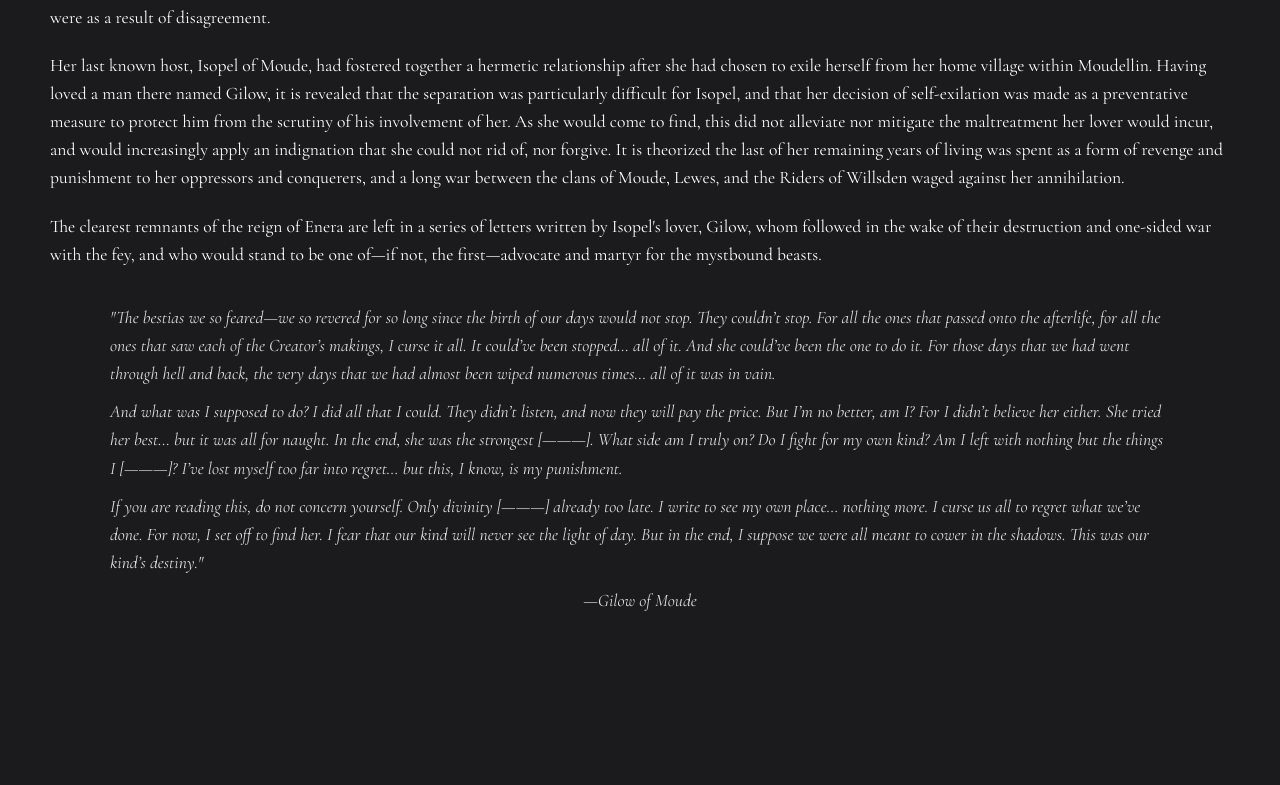
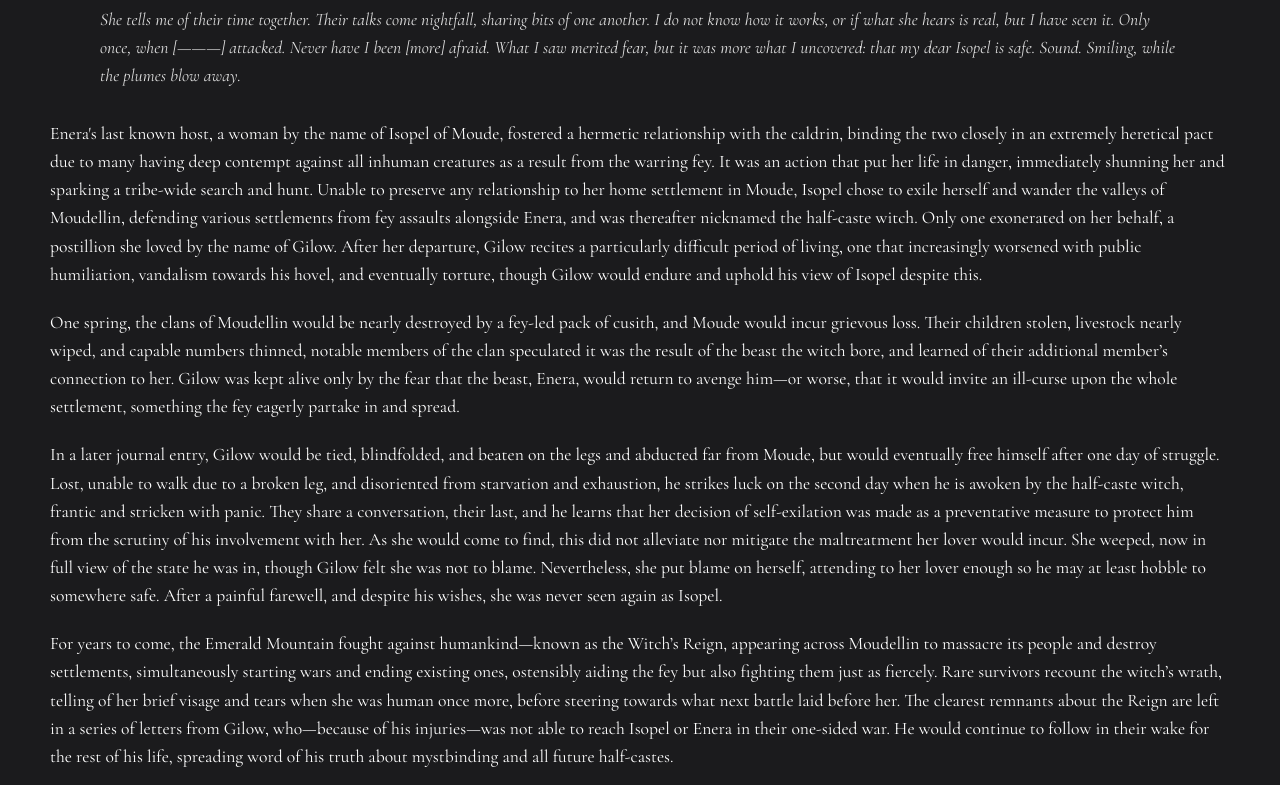
Before and after one commit to Roggru/Rogue-Illustrations, a plain HTML site: page beasts/enera.html in a window 1280 px wide. Shown: the part 896-1681 px from the top of the page. Before the commit the page ends 1567 px from the top, so only its background shows below. Drawn offline with nearby package versions, Linux system fonts and the light colour scheme; a web font is replaced by a local one.

Commit message:
Page content revision

```diff
--- a/beasts/enera.html
+++ b/beasts/enera.html
@@ -42,11 +42,19 @@
             </div>
         </div>
 
-        <p class="passage">Having a remarkable resemblance to mountainous terrain, the caldrin Enera is adorned with massive protrusions and ridges along her back, hindlegs, crest, bridge, and snout. Though once winged, her history had caused a grave injury that burned the majority of her wingspan, leaving her without connective tissue with what remained as nonfunctional, stone-like limbs. Enera also bore radiant myst-green eyes, giving her the title the Emerald Mountain. The beast is one of the earliest documented within the early age of man which has resulted in early contributions—and shaped much of humankind's understanding of beastialkind and their relation to myst, and thus humanity. Little is known about Enera's personal characteristics, much less of her bearer, but few passed tellings during her reign record attempted communications with the then infant province of Moudellin. It is not known what was discussed during this time, but it is speculated that subsequent sightings of Enera and her involvement in her battles with humankind were as a result of disagreement.</p>
+        <p class="passage">Having a remarkable resemblance to mountainous terrain, the caldrin Enera is adorned with massive protrusions and ridges along her back, hindlegs, crest, bridge, and snout. Though once winged, her history had caused a grave injury that burned the majority of her wingspan, leaving her without connective tissue with what remained as nonfunctional, stone-like limbs. Enera also bore radiant myst-green eyes, giving her the title of Emerald Mountain. She is one of the earliest documented mystbound within the age of man, living throughout the Separation, an extensive ancient period torn with constant infighting, and the battle against the fey. Though little is known about Enera's characteristics and behavior, extensive folklore has survived to describe her involvement within the struggles of the Separation, and remarkably, a memoir written by a postillion.</p>
 
-        <p class="passage">Her last known host, Isopel of Moude, had fostered together a hermetic relationship after she had chosen to exile herself from her home village within Moudellin. Having loved a man there named Gilow, it is revealed that the separation was particularly difficult for Isopel, and that her decision of self-exilation was made as a preventative measure to protect him from the scrutiny of his involvement of her. As she would come to find, this did not alleviate nor mitigate the maltreatment her lover would incur, and would increasingly apply an indignation that she could not rid of, nor forgive. It is theorized the last of her remaining years of living was spent as a form of revenge and punishment to her oppressors and conquerers, and a long war between the clans of Moude, Lewes, and the Riders of Willsden waged against her annihilation.</p>
+        <div class="quote">
+            <p>She tells me of their time together. Their talks come nightfall, sharing bits of one another. I do not know how it works, or if what she hears is real, but I have seen it. Only once, when [———] attacked. Never have I been [more] afraid. What I saw merited fear, but it was more what I uncovered: that my dear Isopel is safe. Sound. Smiling, while the plumes blow away.</p>
+        </div>
 
-        <p class="passage">The clearest remnants of the reign of Enera are left in a series of letters written by Isopel's lover, Gilow, whom followed in the wake of their destruction and one-sided war with the fey, and who would stand to be one of—if not, the first—advocate and martyr for the mystbound beasts.</p>
+        <p class="passage">Enera's last known host, a woman by the name of Isopel of Moude, fostered a hermetic relationship with the caldrin, binding the two closely in an extremely heretical pact due to many having deep contempt against all inhuman creatures as a result from the warring fey. It was an action that put her life in danger, immediately shunning her and sparking a tribe-wide search and hunt. Unable to preserve any relationship to her home settlement in Moude, Isopel chose to exile herself and wander the valleys of Moudellin, defending various settlements from fey assaults alongside Enera, and was thereafter nicknamed the half-caste witch. Only one exonerated on her behalf, a postillion she loved by the name of Gilow. After her departure, Gilow recites a particularly difficult period of living, one that increasingly worsened with public humiliation, vandalism towards his hovel, and eventually torture, though Gilow would endure and uphold his view of Isopel despite this.</p>
+
+        <p class="passage">One spring, the clans of Moudellin would be nearly destroyed by a fey-led pack of cusith, and Moude would incur grievous loss. Their children stolen, livestock nearly wiped, and capable numbers thinned, notable members of the clan speculated it was the result of the beast the witch bore, and learned of their additional member’s connection to her. Gilow was kept alive only by the fear that the beast, Enera, would return to avenge him—or worse, that it would invite an ill-curse upon the whole settlement, something the fey eagerly partake in and spread.</p>
+
+        <p class="passage">In a later journal entry, Gilow would be tied, blindfolded, and beaten on the legs and abducted far from Moude, but would eventually free himself after one day of struggle. Lost, unable to walk due to a broken leg, and disoriented from starvation and exhaustion, he strikes luck on the second day when he is awoken by the half-caste witch, frantic and stricken with panic. They share a conversation, their last, and he learns that her decision of self-exilation was made as a preventative measure to protect him from the scrutiny of his involvement with her. As she would come to find, this did not alleviate nor mitigate the maltreatment her lover would incur. She weeped, now in full view of the state he was in, though Gilow felt she was not to blame. Nevertheless, she put blame on herself, attending to her lover enough so he may at least hobble to somewhere safe. After a painful farewell, and despite his wishes, she was never seen again as Isopel.</p>
+
+        <p class="passage">For years to come, the Emerald Mountain fought against humankind—known as the Witch’s Reign, appearing across Moudellin to massacre its people and destroy settlements, simultaneously starting wars and ending existing ones, ostensibly aiding the fey but also fighting them just as fiercely. Rare survivors recount the witch’s wrath, telling of her brief visage and tears when she was human once more, before steering towards what next battle laid before her. The clearest remnants about the Reign are left in a series of letters from Gilow, who—because of his injuries—was not able to reach Isopel or Enera in their one-sided war. He would continue to follow in their wake for the rest of his life, spreading word of his truth about mystbinding and all future half-castes.</p>
 
         <div class="quote">
             <p class="passage">"The bestias we so feared—we so revered for so long since the birth of our days would not stop. They couldn’t stop. For all the ones that passed onto the afterlife, for all the ones that saw each of the Creator’s makings, I curse it all. It could’ve been stopped… all of it. And she could’ve been the one to do it. For those days that we had went through hell and back, the very days that we had almost been wiped numerous times… all of it was in vain.</p>
```
